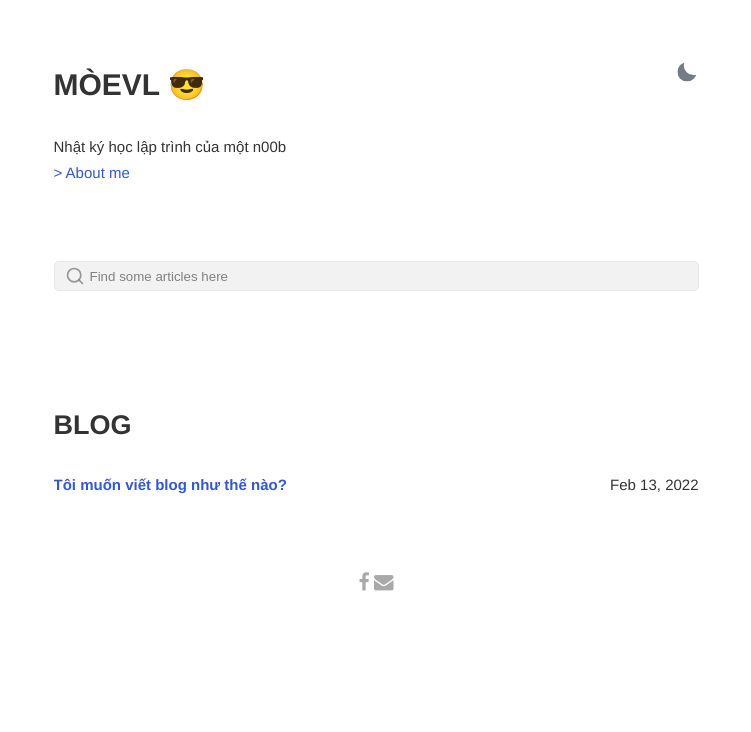
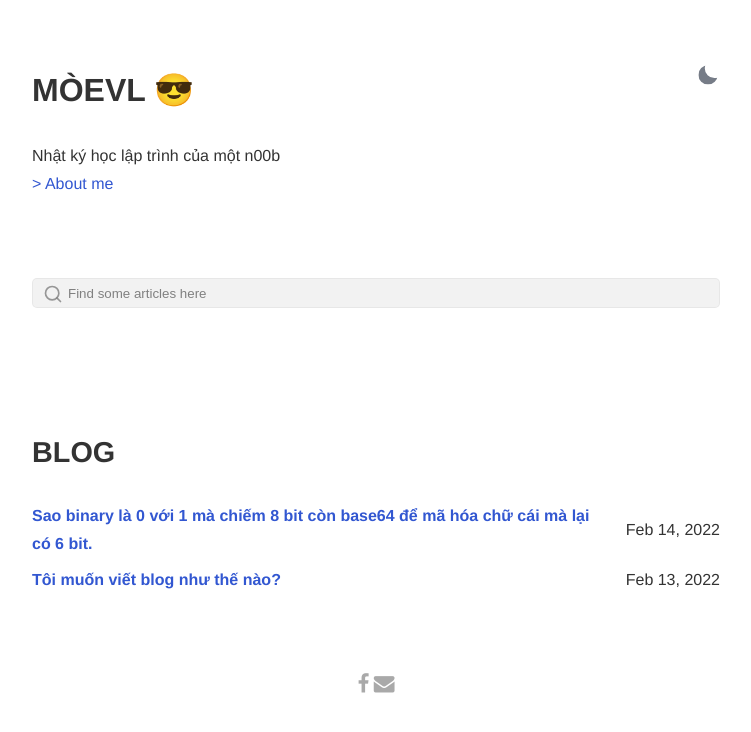
Before and after one commit to moemoele/moemoele.github.io, a Jekyll site: the page built from index.html, in a window 1280 px wide. Shown: the top 732 px of the page, without its empty margins (264-1015 px from the left). Built offline with Jekyll 4.4.1, drawn with Linux system fonts in a browser that asks for light colours; the list of posts is cut into pages by our own code; some of the changed lines change nothing that is shown.

Commit message:
change css and add post

````diff
--- /dev/null
+++ b/_posts/2022-02-14-binary-base64.md
@@ -0,0 +1,54 @@
+---
+title: Sao binary là 0 với 1 mà chiếm 8 bit còn base64 để mã hóa chữ cái mà lại có 6 bit.
+tag: other data til
+---
+
+Câu hỏi này đặt ra khi mình không hiểu cụ thể mã hóa là làm cái gì.
+
+Today I Learnt
+
+Binary và Base64 đều là hệ thống mã hóa. Ví dụ chữ Man thì có 3 chữ cái, nếu mã hóa, không cần biết là mã hóa theo hệ thống gì, thì ta tạm kết quả sẽ là 3 "kí tự đại diện"
+
+```
+01001101 01100001 01101110
+```
+
+Một "kí tự đại diện" của bên binary thì có 8 chữ số, mỗi chữ số thì hoặc là số 0, hoặc là số 1. Mỗi chữ số này chiếm 1 bit trong bộ nhớ. Vậy nên một "kí tự đại diện" sẽ ngốn 8 bit.
+
+Cũng vì chứa 8 chữ số, mà dãy gồm 8 chữ số đó có 2^8 = 256 biến thể khác nhau, chúng ta đem nó đi đại diện cho 256 kí tự khác nhau cần được mã hóa, còn kí tự đó là gì thì tùy, chữ cái, số má, whatever.
+
+Hội đồng lập ra cái mã nhị phân binary này nghĩ rằng 256 biến thể là thừa đủ cho cả bảng chữ cái tiếng Anh và cả số má 0-9 nữa. Nhưng hội đồng lập ra cái Base64 bảo thấy 256 vẫn còn hơi nhiều. Nên ông tính lại, thì bảng chữ cái Tiếng Anh, gồm cả hoa thường, rồi chữ số, rồi dấu má kí tự đặc biệt,... cộng lại chỉ cần 64 slot là quá đủ cho cuộc đời rồi. Nên ông quyết định chỉ dành ra 6 chữ số tức 6 bit cho mỗi kí tự, 2^6 = 64 slots.
+
+Chuyển từ binary qua base64 thì làm theo kiểu dồn như sau
+
+Từ chữ cái -> chuyển sang số binary (theo bảng alphabet in binary) -> phân chia lại theo từng cụm 6 chữ số -> Convert ngược lại thành chữ cái (theo bảng base64 index table)
+
+Ví dụ chữ Man chuyển sang binary
+
+![](https://i.ibb.co/4YJZZ9W/Screenshot-1.jpg)
+
+```
+01001101 01100001 01101110
+```
+
+Dồn lại
+
+```
+010011010110000101101110
+```
+
+Chia lại theo từng cụm 6 chữ số (nặng 6 bit)
+
+```
+010011 010110 000101 101110
+```
+
+Đối chiếu với bảng base64 thì được vừa khéo 4 kí tự
+
+![](https://i.ibb.co/qyws0f3/Screenshot-3.jpg)
+
+```
+T	W	F	u
+```
+
+Có cái hay là dù mỗi kí tự sau khi chuyển sang base64 chỉ chiếm 6 bit tức là nhỏ hơn binary là 8 bit, nhưng số lượng kí tự lại cần nhiều hơn. Đâm ra file size base64 vẫn lớn hơn.
--- a/_sass/_main.scss
+++ b/_sass/_main.scss
@@ -6,10 +6,6 @@
   color: inherit;
   margin: 0;
   padding: 0;
-}
-
-html {
-  font-size: 15px;
 }
 
 #theme-toggle {
@@ -330,7 +326,9 @@
   margin-bottom: 0.5rem;
 }
 
-.posts li a,
+.posts li a {
+  font-weight: bold;
+}
 .posts li div,
 .projects li a {
   white-space: nowrap;
````
